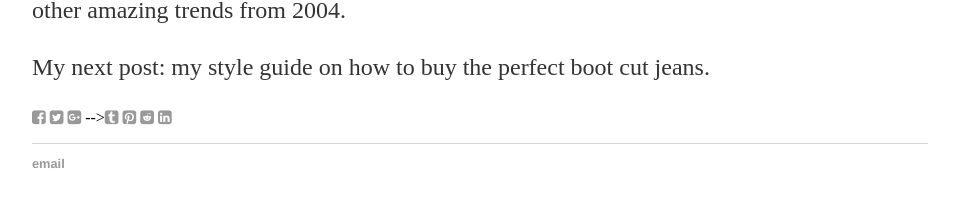
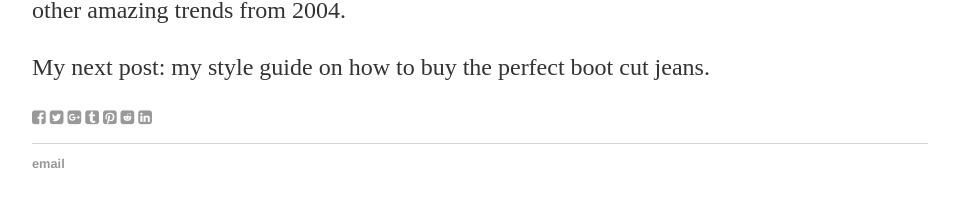
Before and after one commit to winepronecowboy/winepronecowboy.github.io, a Jekyll site: the page built from _posts/2016-04-25-welcome-to-the-blogosphere.md, in a window 1280 px wide. Shown: the part 295-502 px from the top of the page, without its empty margins (160-1119 px from the left). Built offline with Jekyll 4.4.1, drawn with Linux system fonts in a browser that asks for light colours; nearby versions of some CDN libraries.

Commit message:
Update share.html

```diff
--- a/_includes/share.html
+++ b/_includes/share.html
@@ -2,7 +2,7 @@
   <li><a href="https://www.facebook.com/sharer/sharer.php?u=http%3A%2F%2Fwinepronecowboy.com&t=A%20contemporary%20Western%20story" title="Share on Facebook" target="_blank"><i class="fa fa-facebook-square"></i></a></li>
   <li><a href="https://twitter.com/intent/tweet?source=http%3A%2F%2Fwinepronecowboy.com&text=A%20contemporary%20Western%20story:%20http%3A%2F%2Fwinepronecowboy.com" target="_blank" title="Tweet"><i class="fa fa-twitter-square"></i></a></li>
   <li><a href="https://plus.google.com/share?url=http%3A%2F%2Fwinepronecowboy.com" target="_blank" title="Share on Google+"><i class="fa fa-google-plus-square"></i></a></li>
-  --><li><a href="http://www.tumblr.com/share?v=3&u=http%3A%2F%2Fwinepronecowboy.com&t=A%20contemporary%20Western%20story&s=" target="_blank" title="Post to Tumblr"><i class="fa fa-tumblr-square"></i></a></li>
+  <li><a href="http://www.tumblr.com/share?v=3&u=http%3A%2F%2Fwinepronecowboy.com&t=A%20contemporary%20Western%20story&s=" target="_blank" title="Post to Tumblr"><i class="fa fa-tumblr-square"></i></a></li>
   <li><a href="http://pinterest.com/pin/create/button/?url=http%3A%2F%2Fwinepronecowboy.com&description=Musings%20and%20attempted%20wisdom" target="_blank" title="Pin it"><i class="fa fa-pinterest-square"></i></a></li>
   <li><a href="http://www.reddit.com/submit?url=http%3A%2F%2Fwinepronecowboy.com&title=A%20contemporary%20Western%20story" target="_blank" title="Submit to Reddit"><i class="fa fa-reddit-square"></i></a></li>
   <li><a href="http://www.linkedin.com/shareArticle?mini=true&url=http%3A%2F%2Fwinepronecowboy.com&title=A%20contemporary%20Western%20story&summary=Musings%20and%20attempted%20wisdom&source=http%3A%2F%2Fwinepronecowboy.com" target="_blank" title="Share on LinkedIn"><i class="fa fa-linkedin-square"></i></a></li>
```
